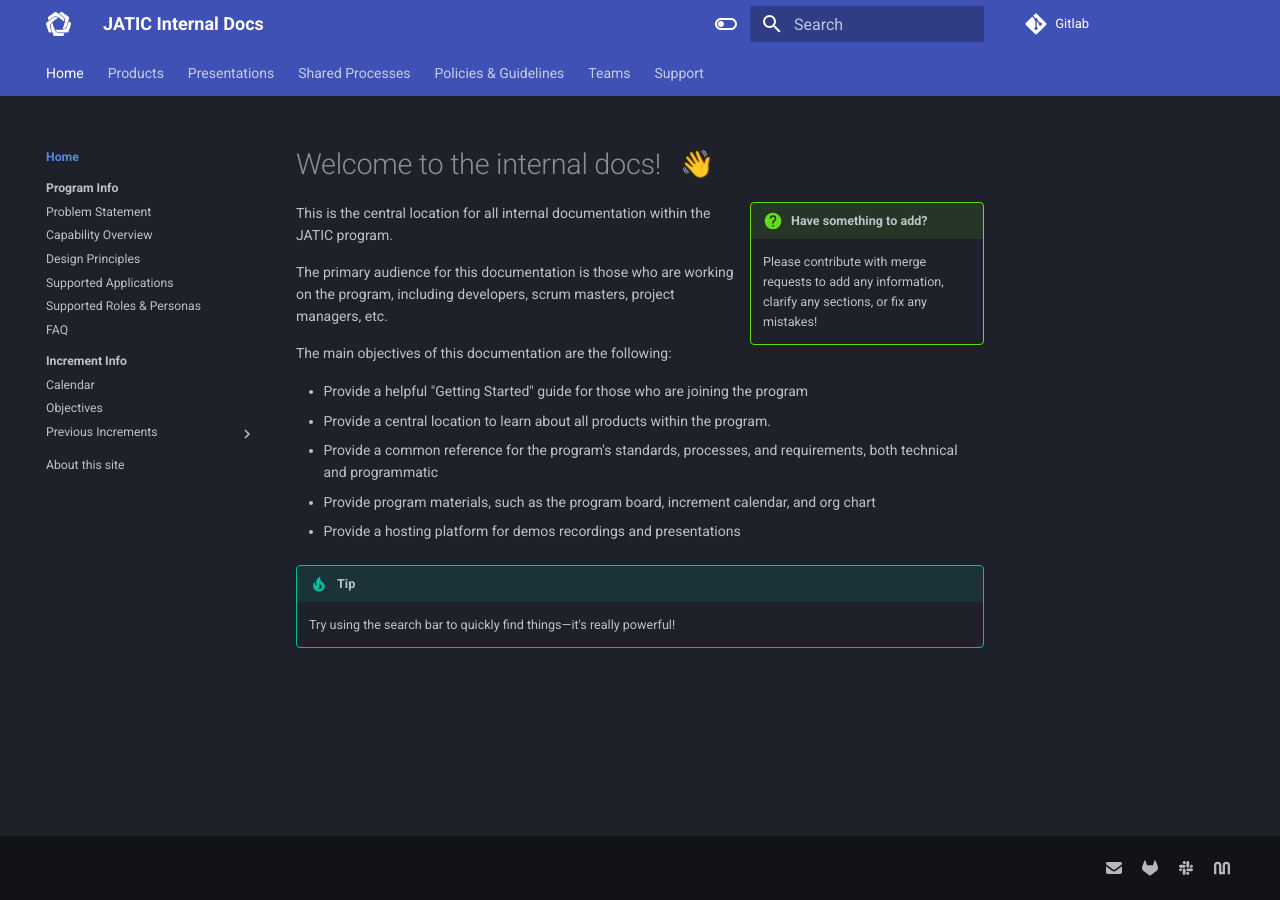
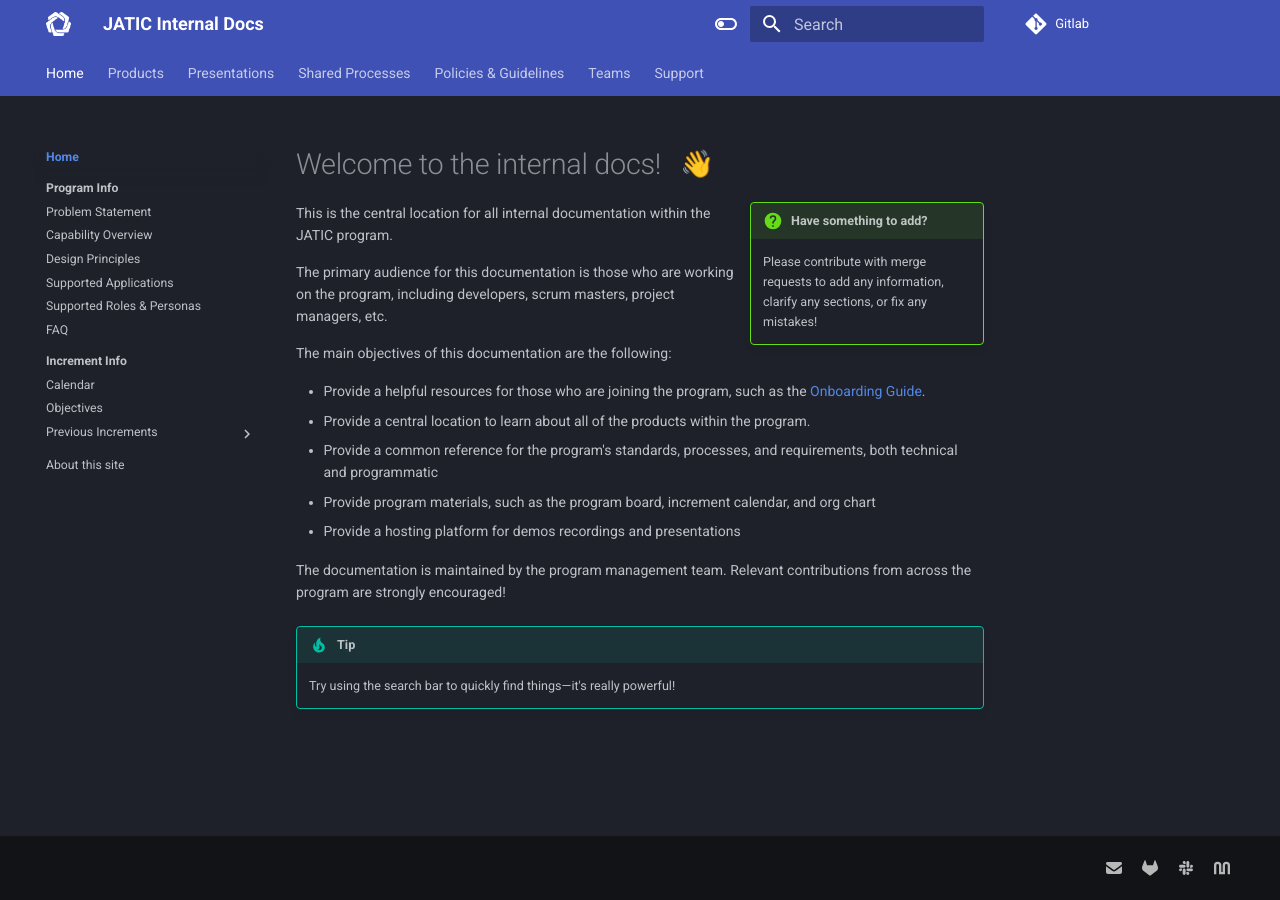
Before and after one commit to zheng0xd/JATIC-internal-docs, an MkDocs documentation site: the page built from docs/index.md, in a window 1280 px wide. Built offline with MkDocs 1.6.1 and Material for MkDocs 9.7.7, drawn with Linux system fonts in a browser that asks for light colours; emoji names are drawn with the system emoji font.

Commit message:
update home

```diff
--- a/docs/index.md
+++ b/docs/index.md
@@ -10,12 +10,14 @@ The primary audience for this documentation is those who are working on the prog
 
 The main objectives of this documentation are the following:
 
-- Provide a helpful "Getting Started" guide for those who are joining the program
-- Provide a central location to learn about all products within the program.
+- Provide a helpful resources for those who are joining the program, such as the [Onboarding Guide](support/onboarding/).
+- Provide a central location to learn about all of the products within the program.
 - Provide a common reference for the program's standards, processes, and requirements, both technical and programmatic
 - Provide program materials, such as the program board, increment calendar, and org chart
 - Provide a hosting platform for demos recordings and presentations
 
+The documentation is maintained by the program management team. Relevant contributions from across the program are strongly encouraged!
+
 !!! tip
 
     Try using the search bar to quickly find things—it's really powerful!
```
